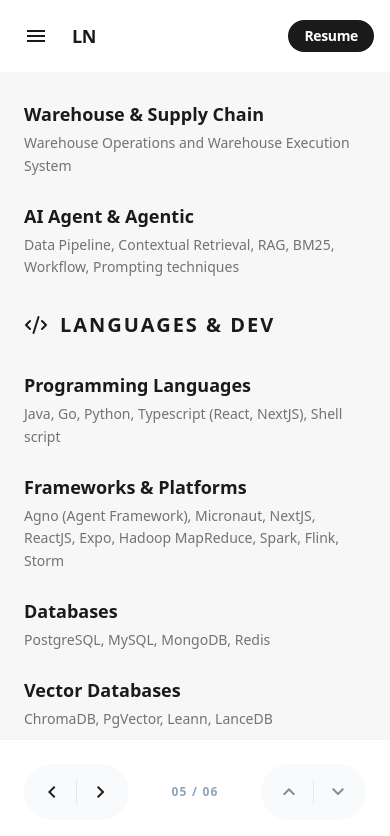
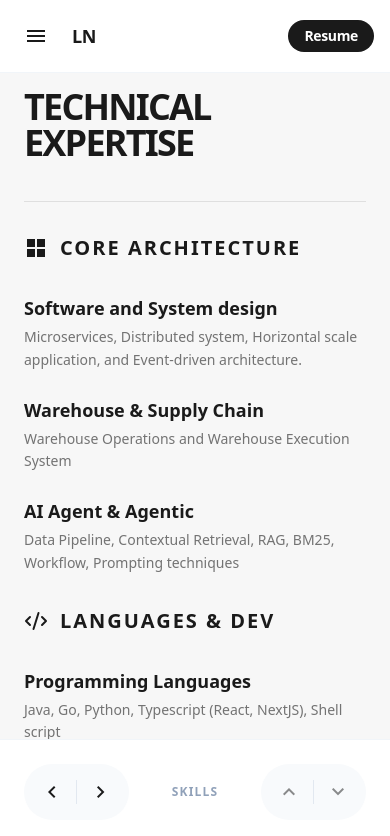
Before and after one commit to locxngo/portfolio, a Next.js app in the folder web/: page /skills in a window 390 px wide. Shown: the top 836 px of the page. Built offline with nearby package versions, Linux system fonts and the light colour scheme.

Commit message:
update footer navigation title
Signed-off-by: Loc Ngo <xuanloc0511@gmail.com>

```diff
--- a/web/src/app/page.tsx
+++ b/web/src/app/page.tsx
@@ -7,7 +7,7 @@ export default function Home() {
   return (
     <>
       {/* --- DESKTOP VIEW --- */}
-      <main className="hidden md:flex flex-1 flex-col items-center justify-center text-center">
+      <main className="hidden md:flex flex-1 flex-col h-full items-center justify-center text-center">
         <div className="max-w-3xl w-full space-y-8">
           {/* Decorative Element */}
           <div className="w-12 h-px bg-primary/20 mx-auto mb-8 md:mb-12"></div>
--- a/web/src/app/skills/page.tsx
+++ b/web/src/app/skills/page.tsx
@@ -13,7 +13,7 @@ export default function SkillsPage() {
     }, [setTotalSlides, goToSlide]);
 
     return (
-        <div className="flex-1 flex flex-col min-h-full overflow-y-auto w-full items-center justify-center">
+        <div className="flex-1 flex flex-col min-h-full overflow-y-auto w-full items-center md:justify-center">
             <div className="flex flex-col  p-6 md:p-0 pt-4 md:pt-0 pb-0 md:max-w-7xl">
                 {/* Header Section */}
                 <header className="flex justify-between items-start mb-10 md:mb-20 h-auto md:h-24 shrink-0">
--- a/web/src/components/MobileFooter.tsx
+++ b/web/src/components/MobileFooter.tsx
@@ -9,6 +9,14 @@ export default function MobileFooter() {
     const router = useRouter();
 
     const pages = ['/', '/experience', '/education', '/projects', '/skills', '/contact'];
+    const pageTitles: Record<string, string> = {
+        '/': 'Intro',
+        '/experience': 'Experience',
+        '/education': 'Education',
+        '/projects': 'Projects',
+        '/skills': 'Skills',
+        '/contact': 'Contact'
+    };
     const currentIndex = pages.indexOf(pathname);
 
     // Determine previous and next pages
@@ -41,7 +49,7 @@ export default function MobileFooter() {
 
                 {/* Page Indicator */}
                 <div className="text-xs font-bold text-slate-400 tracking-widest uppercase">
-                    {String(currentIndex + 1).padStart(2, '0')} / {String(pages.length).padStart(2, '0')}
+                    {pageTitles[pathname] || ''}
                 </div>
 
                 {/* Vertical Navigation */}
```
